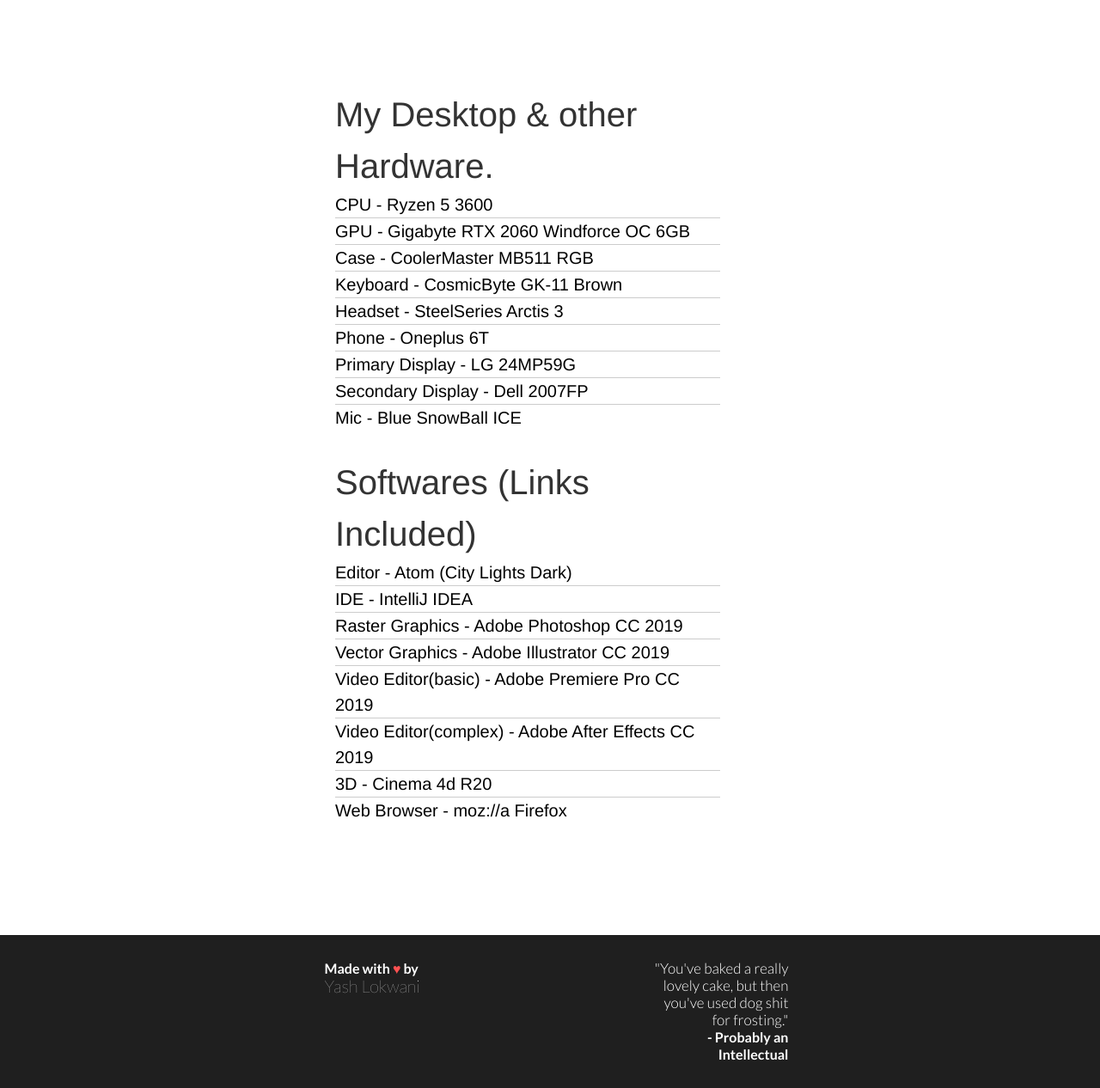
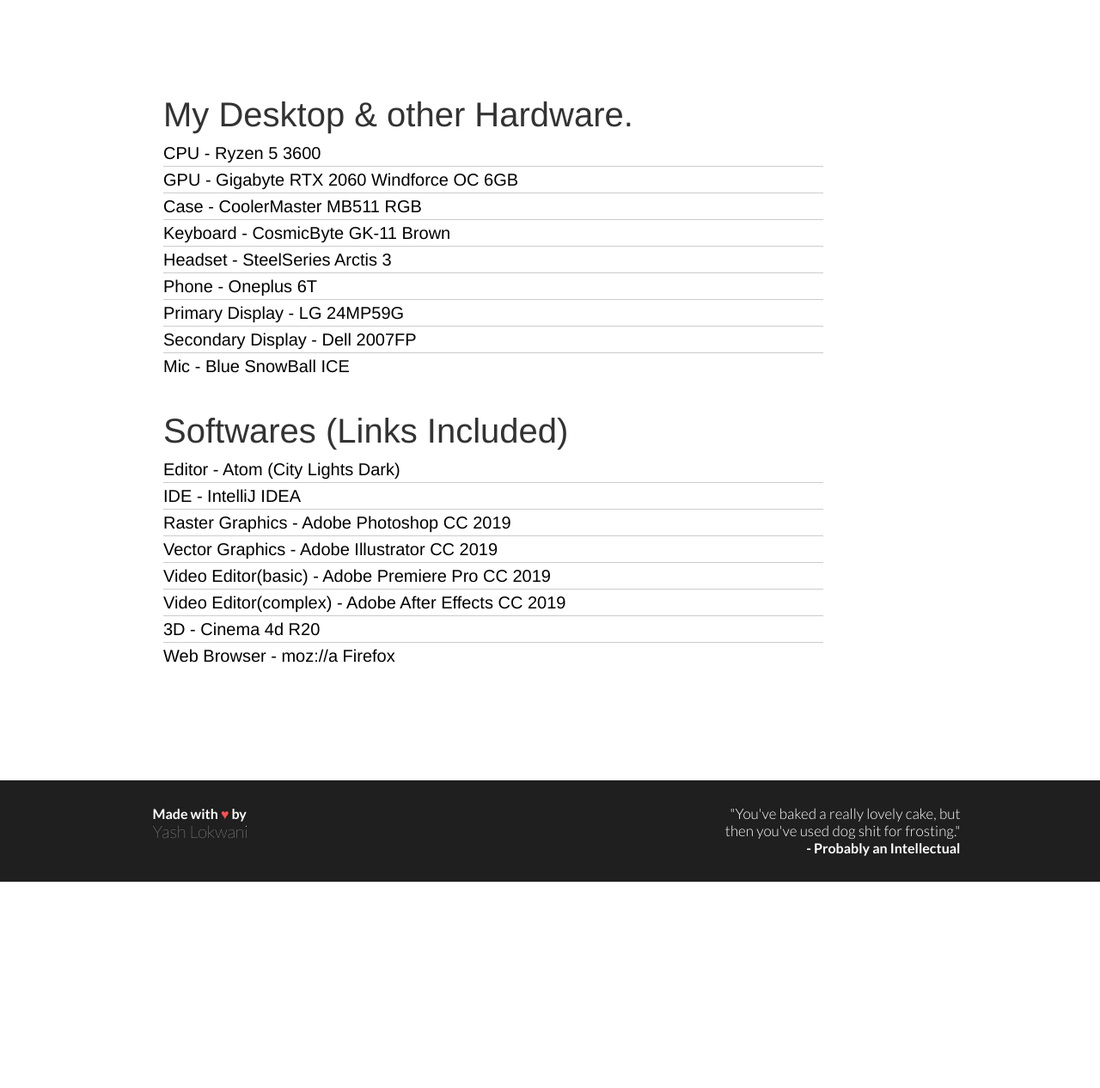
Before and after one commit to lokwaniyash/lokwaniyash.github.io, a PHP site: page /mainsite/gear.html in a window 1280 px wide. Shown: the part 477-1743 px from the top of the page at 86% size. After the commit the page ends 1503 px from the top, so only its background shows below. Run offline with PHP 8.4, Linux system fonts and the light colour scheme; some web fonts are replaced; grey boxes are pictures that could not be loaded.

Commit message:
Made some style rollbacks

```diff
--- a/daks2k3a4ib2z.cloudfront.net/567875ddd74390fe094fcbb6/css/studio96.webflow.0a903518c.css
+++ b/daks2k3a4ib2z.cloudfront.net/567875ddd74390fe094fcbb6/css/studio96.webflow.0a903518c.css
@@ -696,7 +696,7 @@
 .w-container {
     margin-left: auto;
     margin-right: auto;
-    max-width: 540px
+    max-width: 940px
 }
 
 .w-container:before,
```
